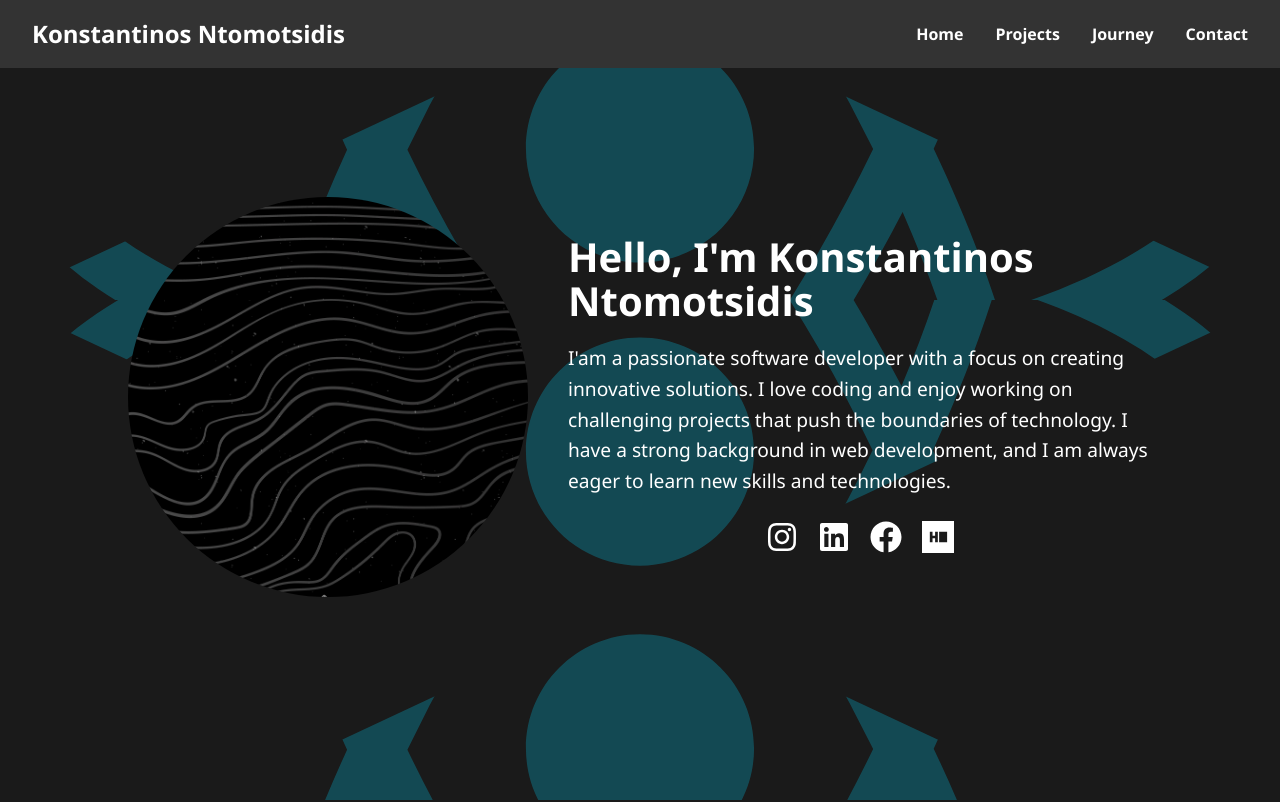
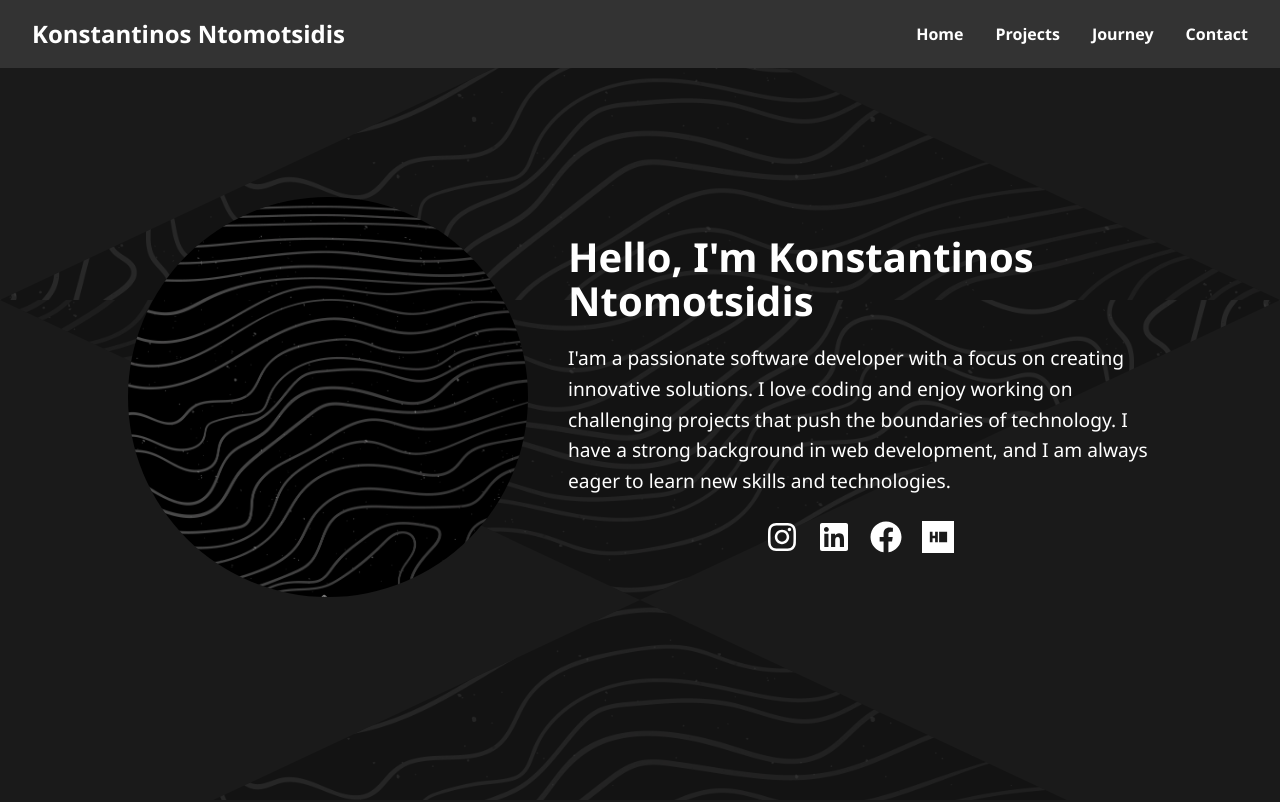
Before and after one commit to Kntomots/portofolio, a React (Vite) app: page / in a window 1280 px wide. Shown: the top 802 px of the page. Built offline with nearby package versions, Linux system fonts and the light colour scheme.

Commit message:
Restore background image

```diff
--- a/src/App.jsx
+++ b/src/App.jsx
@@ -7,7 +7,7 @@ import Projects from "./Projects";
 import Technologies from "./Technologies";
 import Timeline from "./Timeline";
 import "./App.css";
-import triangleIcon from "./assets/react.svg";
+import bgImage from "./assets/kostas1.jpg";
 
 const TriangleBackground = () => {
   const triangles = Array.from({ length: 10 }); // adjust number
@@ -16,7 +16,7 @@ const TriangleBackground = () => {
      {triangles.map((_, i) => (
   <img
     key={`triangle-${i}`}
-    src={triangleIcon}
+    src={bgImage}
     alt="triangle background"
   />
 ))}
```
